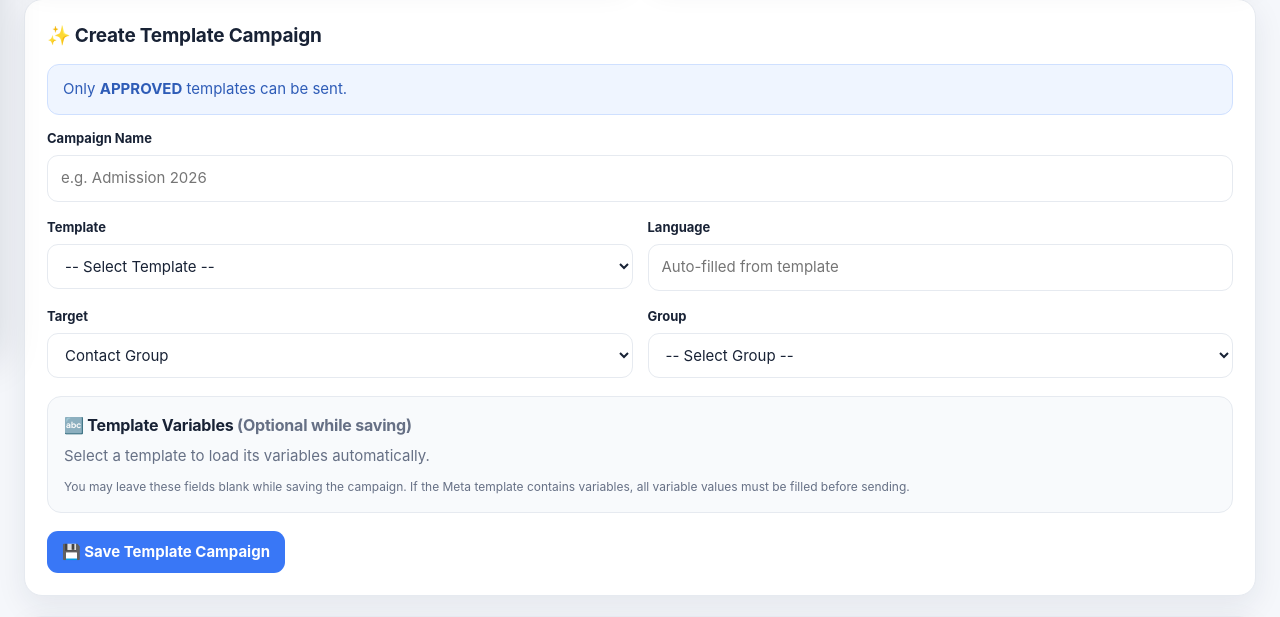
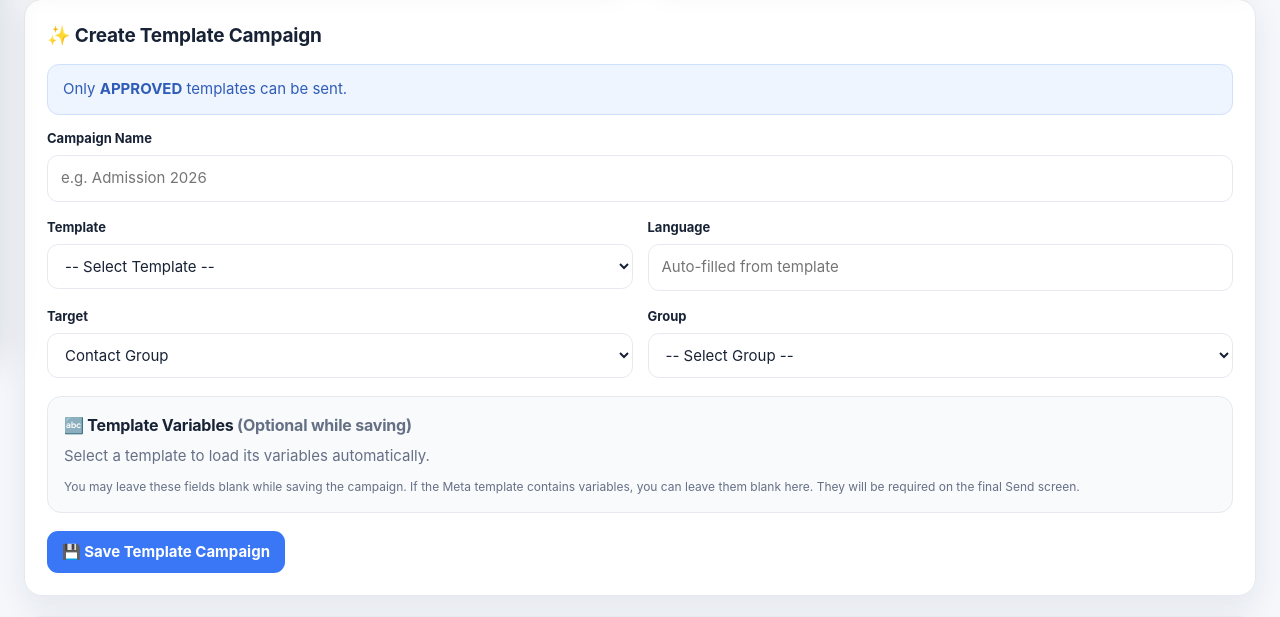
Before and after one commit to Margdarshak-india/deepaks-crm, a Flask app: template templates/template_campaigns.html in a window 1280 px wide. Shown: the part 440-1057 px from the top of the page. Run offline with Flask 3, Linux system fonts and the light colour scheme; the template is opened without the code that fills it, so the values that code supplies are empty; some libraries are stand-ins or nearby versions.

Commit message:
Update template_campaigns.html

```diff
--- a/templates/template_campaigns.html
+++ b/templates/template_campaigns.html
@@ -84,7 +84,7 @@
       <h2 id="mediaTitle" style="font-size:16px">📎 Header Media</h2>
 
       <div id="mediaHint" class="hint" style="margin-bottom:10px">
-        Upload the media required by the selected Meta template header.
+        Upload media now if you want, or leave it blank. It will be required when you prepare/send the campaign.
       </div>
 
       <input type="file"
@@ -141,7 +141,7 @@
 
       <div class="hint" style="margin-top:10px">
         You may leave these fields blank while saving the campaign.
-        If the Meta template contains variables, all variable values must be filled before sending.
+        If the Meta template contains variables, you can leave them blank here. They will be required on the final Send screen.
       </div>
     </div>
 
@@ -194,7 +194,7 @@
                   action="{{ url_for('send_template_campaign',cid=c.id) }}"
                   onsubmit="return confirm('Send this approved template campaign?')"
                   style="display:inline-block;margin:0 4px 4px 0">
-              <button class="btn green" type="submit">📤 Send Campaign</button>
+              <a class="btn green" href="{{ url_for('send_template_campaign',cid=c.id) }}">📤 Prepare &amp; Send</a>
             </form>
             {% else %}
               <span class="badge neutral">Send Disabled</span>
```
